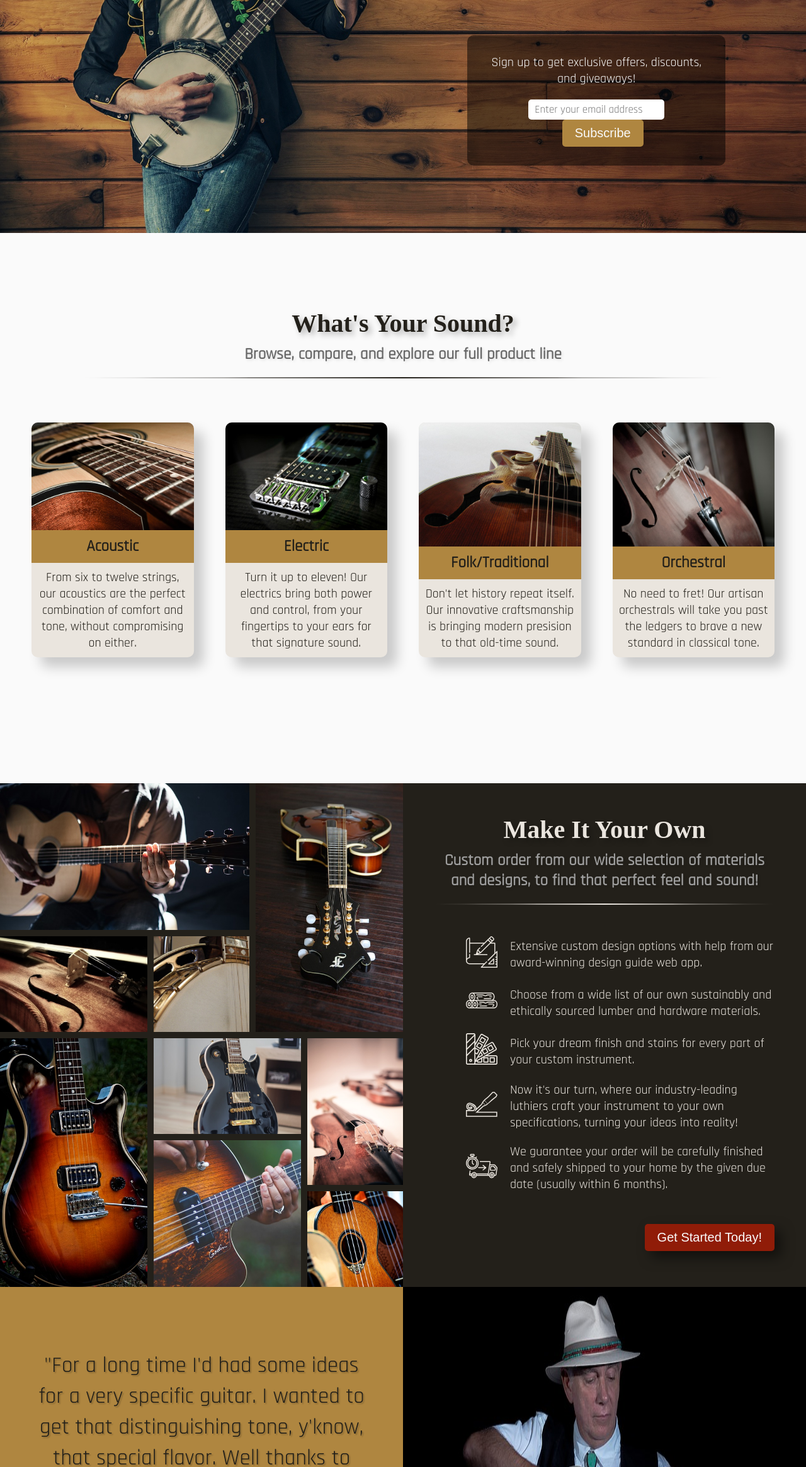
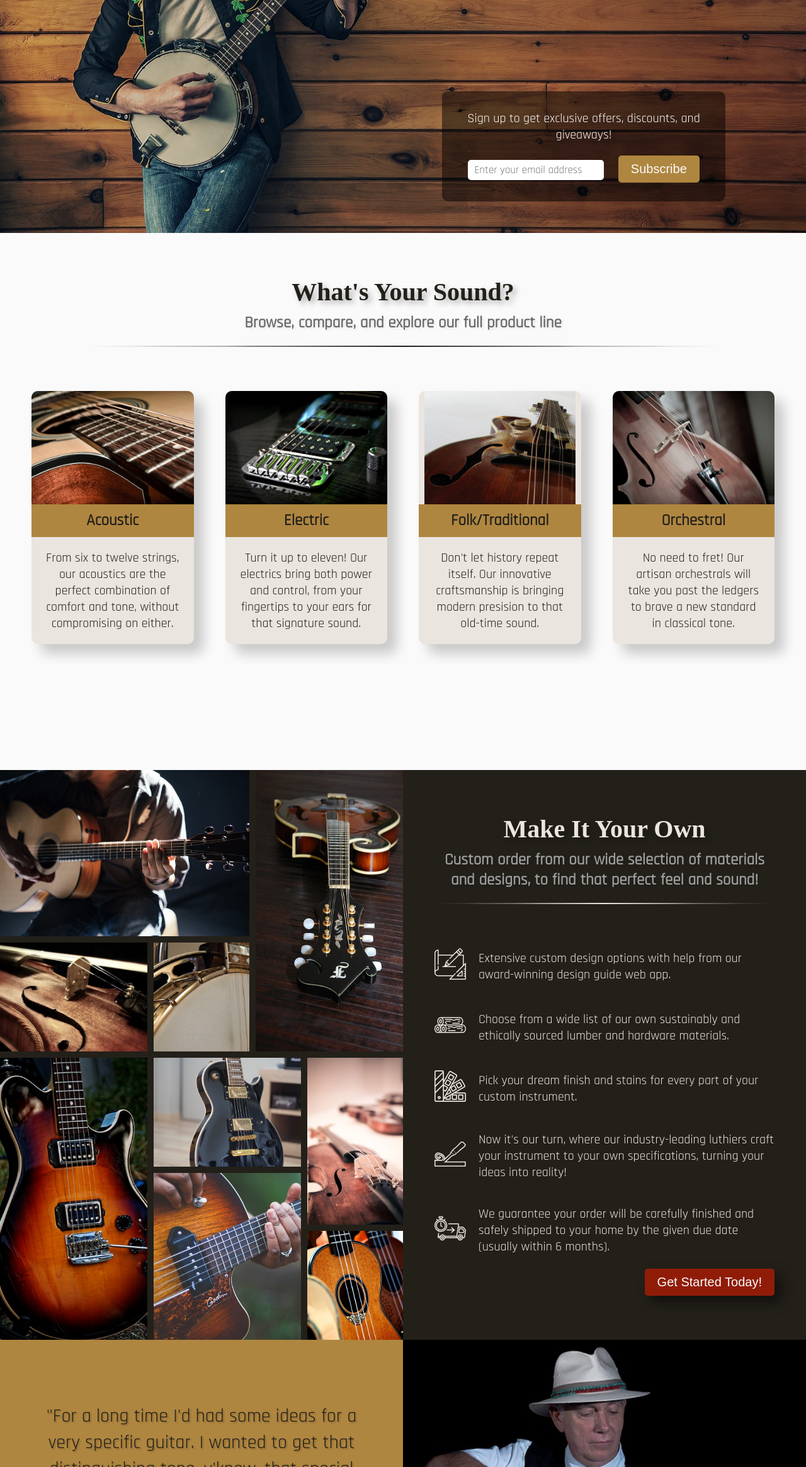
Before and after one commit to njgorton/hammertone_strings, a website: page index.html in a window 1280 px wide. Shown: the part 470-2800 px from the top of the page at 63% size. Drawn offline with nearby package versions, Linux system fonts and the light colour scheme; a web font is replaced by a local one.

Commit message:
responsive down to 1200px

```diff
--- a/index.html
+++ b/index.html
@@ -6,8 +6,7 @@
     <meta http-equiv="X-UA-Compatible" content="ie=edge">
 
     <link rel="stylesheet" href="https://unpkg.com/flickity@2/dist/flickity.min.css">
-    <link href="https://fonts.googleapis.com/css?family=Rajdhani" rel="stylesheet">
-    <link href="https://fonts.googleapis.com/css?family=Cormorant+Unicase|Montserrat:300,400" rel="stylesheet">
+    <link href="https://fonts.googleapis.com/css?family=Cormorant+Unicase:300,400|Rajdhani:300,400" rel="stylesheet">
     <link rel="stylesheet" href="https://use.fontawesome.com/releases/v5.1.0/css/all.css" integrity="sha384-lKuwvrZot6UHsBSfcMvOkWwlCMgc0TaWr+30HWe3a4ltaBwTZhyTEggF5tJv8tbt" crossorigin="anonymous">
     <link rel="stylesheet" href="css/style.css">
 
@@ -62,7 +61,9 @@
 
             <div class="products__grid">
                 <div class="card" tabindex="0">
-                    <img src="img/acoustic.jpg" alt="Close-up of an acoustic guitar." class="card__img">
+                    <div class="card__imgBox">
+                        <img src="img/acoustic.jpg" alt="Close-up of an acoustic guitar." class="card__img">
+                    </div>
 
                     <div class="card__details">
                         <h4 class="card__heading">Acoustic</h4>
@@ -74,7 +75,9 @@
                 </div>
 
                 <div class="card" tabindex="0">
-                    <img src="img/electric.jpg" alt="Close-up of an electric guitar." class="card__img">
+                    <div class="card__imgBox">
+                        <img src="img/electric.jpg" alt="Close-up of an electric guitar." class="card__img">
+                    </div>
 
                     <div class="card__details">
                         <h4 class="card__heading">Electric</h4>
@@ -86,7 +89,9 @@
                 </div>
 
                 <div class="card" tabindex="0">
-                    <img src="img/mandolin.jpg" alt="Close-up of a mandolin." class="card__img">
+                    <div class="card__imgBox">
+                        <img src="img/mandolin.jpg" alt="Close-up of a mandolin." class="card__img">
+                    </div>
 
                     <div class="card__details">
                         <h4 class="card__heading">Folk/Traditional</h4>
@@ -98,7 +103,9 @@
                 </div>
 
                 <div class="card" tabindex="0">
-                    <img src="img/cello.jpg" alt="Close-up of a cello." class="card__img">
+                    <div class="card__imgBox">
+                        <img src="img/cello.jpg" alt="Close-up of a cello." class="card__img">
+                    </div>
 
                     <div class="card__details">
                         <h4 class="card__heading">Orchestral</h4>
--- a/sass/_base.scss
+++ b/sass/_base.scss
@@ -5,29 +5,29 @@ $color-white-dark: #EAE5DE;
 $color-grey-light: dimgrey * 1.5;
 $color-grey-dark: dimgrey;
 
-//$color-brown:  #23231A;
 $color-brown: #23201a;
+$color-gold: #af8640;
 $color-callOut: #901c08;
-$color-gold: #af8640;
 
 
 // FONTS
-//$font-content: 'Montserrat' sans-serif;
 $font-heading: 'Cormorant Unicase', serif;
 $font-content: 'Rajdhani', sans-serif;
 
+
 // RESPONSIVE BREAKPOINTS
-// $bp-largest: 100em;         // 1600px +
-// $bp-larger: 87.5em;         // 1400px
-// $bp-large: 75em;            // 1200px
+$bp-largest: 100em;         // 1600px +
+$bp-larger: 87.5em;         // 1400px
+$bp-large: 75em;            // 1200px
 
-// $bp-medium-large: 62.5em;   // 1000px
-// $bp-medium: 50em;           // 800px
-// $bp-medium-small: 43.75em;  // 700px
+$bp-medium-large: 62.5em;   // 1000px
+$bp-medium: 50em;           // 800px
+$bp-medium-small: 43.75em;  // 700px
 
-// $bp-small: 37.5em;          // 600px
-// $bp-smaller: 31.25em;       // 500px
-// $bp-smallest: 25em;         // 400px
+$bp-small: 37.5em;          // 600px
+$bp-smaller: 31.25em;       // 500px
+$bp-smallest: 25em;         // 400px
+
 
 // DEFAULT SETTINGS
 *,
@@ -43,19 +43,23 @@ html {
     font-size: 62.5%;   // 10px/16px = 62.5%
     font-family: $font-content;
 
-    // @media only screen and (min-width: $bp-largest) {
-    //     font-size: 75%;
+    @media only screen and (min-width: $bp-largest) {
+        font-size: 75%;
+    }
+
+    // @media only screen and (max-width: $bp-large) {
+    //     font-size: 55%;
     // }
 }
 
 body {
-    background-color: $color-white-light;
+    background-color: $color-grey-light;
     max-width: 1800px;
     margin: 0 auto;
     overflow-x: hidden;
 }
 
 ::selection {
-    background-color: $color-brown;
+    background-color: $color-callOut;
     color: $color-white-light;
 }
--- a/sass/_custom.scss
+++ b/sass/_custom.scss
@@ -1,7 +1,6 @@
 .custom {
-
     &__orders-container {
-        height: 80rem;
+        height: 100%;
         display: flex;
         flex-wrap: nowrap;
     }
@@ -71,8 +70,9 @@
 
     &__content {
         flex: 0 0 50%;
+        position: relative; // for button
         background-color: $color-brown;
-        padding: 5rem;
+        padding: 7rem 5rem;
     }
 
     &__heading-primary {
@@ -104,7 +104,11 @@
         list-style: none;
         font-size: 2rem;
         margin-top: 5rem;
-        margin-left: 5rem;
+        //margin-left: 5rem;
+        height: 60%;
+        display: flex;
+        flex-direction: column;
+        justify-content: space-between;
     }
 
     &__item {
@@ -131,8 +135,9 @@
 
     &__btn {
         display: block;
-        margin-top: 5rem;
-        margin-left: auto;
+        position: absolute;
+        bottom: 10rem;
+        right: 5rem;
         font-size: 2rem;
         color: $color-white-light;
         background-color: $color-callOut;
@@ -142,6 +147,10 @@
         cursor: pointer;
         box-shadow: 1rem 1rem 2rem rgba(0,0,0, .5);
         transition: all .2s ease;
+
+        @media only screen and (max-width: $bp-larger) {
+            bottom: 7rem;
+        }
 
         &:hover {
             transform: translateY(-2px) scale(1.1);
@@ -174,6 +183,10 @@
         text-align: center;
         line-height: 1.4;
         text-shadow: 2px 2px 2px rgba(0,0,0, .2);
+
+        @media only screen and (max-width: $bp-larger) {
+            font-size: 3rem;
+        }
     }
 
     &__story-author {
@@ -182,10 +195,17 @@
         margin-left: auto;
         line-height: 1.2;
         text-shadow: 2px 2px 2px rgba(0,0,0, .2);
+
+        @media only screen and (max-width: $bp-larger) {
+            font-size: 2.5rem;
+        }
     }
 
     &__story-img {
         flex: 0 0 50%;
-        width: 100%;
+        //width: 100%;
+        //height: 100%;
+        object-fit: cover;
+        display: block;
     }
 }
--- a/sass/_footer.scss
+++ b/sass/_footer.scss
@@ -1,7 +1,7 @@
 .footer {
     background-color: $color-brown;
     color: $color-grey-light;
-    padding: 10rem 5rem 0 5rem;
+    padding: 7rem 5rem 0 5rem;
     height: 100%;
 
     &__iconBox {
@@ -16,6 +16,7 @@
             font-size: 5rem;
             cursor: pointer;
             box-shadow: 1rem 1rem 2rem rgba(0,0,0, .5);
+            margin: 0 2rem;
             transition: all .2s ease;
 
             &:hover {
@@ -44,6 +45,10 @@
         &:not(:last-child) {
             border-right: 1px solid $color-grey-light;
             padding-right: 7rem;
+
+            @media only screen and (max-width: $bp-larger) {
+                padding-right: 5rem;
+            }
         }
     }
 
--- a/sass/_header.scss
+++ b/sass/_header.scss
@@ -1,8 +1,13 @@
 .header {
-    background: linear-gradient(to right, rgba(0,0,0, .2), rgba(0,0,0, .2)), url("/img/hero_extraLarge.jpg");
+    background: linear-gradient(to right, rgba(0,0,0, .2), rgba(0,0,0, .2)), url("/img/hero_large.jpg");
     background-size: cover;
     width: 100%;
+    min-height: 100%;
     height: 105vh;
+
+    @media only screen and (min-width: $bp-largest) {
+        background: linear-gradient(to right, rgba(0,0,0, .2), rgba(0,0,0, .2)), url("/img/hero_extraLarge.jpg");
+    }
 
     &__title {
       width: 80%;
@@ -60,11 +65,12 @@
 
 .form {
     align-self: flex-end;
-    margin-top: 7rem;
+    margin-top: auto;
+    margin-bottom: 5rem;
     background-color: rgba(0,0,0, .5);
     padding: 3rem;
     border-radius: 10px;
-    max-width: 40%;
+    width: 45rem;
 
     &__label {
         display: block;
--- a/sass/_products.scss
+++ b/sass/_products.scss
@@ -1,5 +1,6 @@
 .products {
     background-color: $color-white-light;
+    padding-top: 7rem;
     padding-bottom: 15rem;
 
     &__heading-primary {
@@ -7,7 +8,6 @@
         font-family: $font-heading;
         text-shadow: 5px 5px 10px rgba(0,0,0, .3);
         text-align: center;
-        margin-top: 12rem;
         margin-bottom: 1rem;
         color: $color-brown;
     }
@@ -17,7 +17,6 @@
         text-align: center;
         color: $color-grey-dark;
         text-shadow: 2px 2px 4px rgba(0,0,0, .1);
-
     }
 
     &__hr {
@@ -46,6 +45,8 @@
     box-shadow: 1.5rem 1.5rem 2rem rgba(0,0,0, .2);
     border-radius: 10px;
     overflow: hidden;
+    height: 100%;
+    min-height: 40rem;
     cursor: pointer;
     transition: all .1s ease;
 
@@ -54,14 +55,20 @@
         box-shadow: 2rem 2rem 4rem rgba(0,0,0, .3);
     }
 
-    &__img {
-        flex: 1;
-        width: 100%;
+    &__imgBox {
+        height: 18rem;
     }
 
-    // &__details {
-    //     padding: 1rem;
-    // }
+    &__img {
+        width: 100%;
+        height: 100%;
+        object-fit: cover;
+        display: block;
+    }
+
+    &__details {
+        flex: 1;
+    }
 
     &__heading {
         background-color: $color-gold;
@@ -76,6 +83,6 @@
         font-size: 2rem;
         color: $color-brown;
         text-align: center;
-        padding: 1rem;
+        padding: 2rem;
     }
 }
--- a/sass/_vip.scss
+++ b/sass/_vip.scss
@@ -1,6 +1,6 @@
 .vip {
 background-color: $color-white-light;
-padding: 10rem 0 10rem 5rem;
+padding: 7rem 0 10rem 5rem;
 
 
     &__heading {
@@ -50,7 +50,6 @@ padding: 10rem 0 10rem 5rem;
     &__text {
         color: $color-grey-dark;
         font-size: 3.3rem;
-        //text-align: center;
         text-shadow: 2px 2px 6px rgba(0,0,0, .2);
         max-width: 80%;
         margin-right: auto;
@@ -61,6 +60,7 @@ padding: 10rem 0 10rem 5rem;
         border-radius: 10px 0 0 10px;
         box-shadow: 1rem 1rem 2rem rgba(0,0,0, .5);
         padding: 3rem;
+        margin-top: 3rem;
         display: grid;
         grid-template-columns: min-content 1fr;
         grid-template-rows: 1fr 1fr;
```
Also changed, not shown: css/style.css, img/hero_large.jpg (added).
